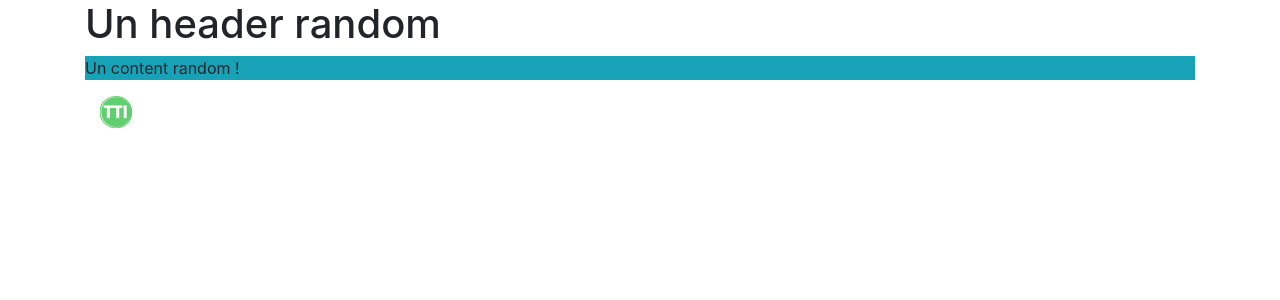
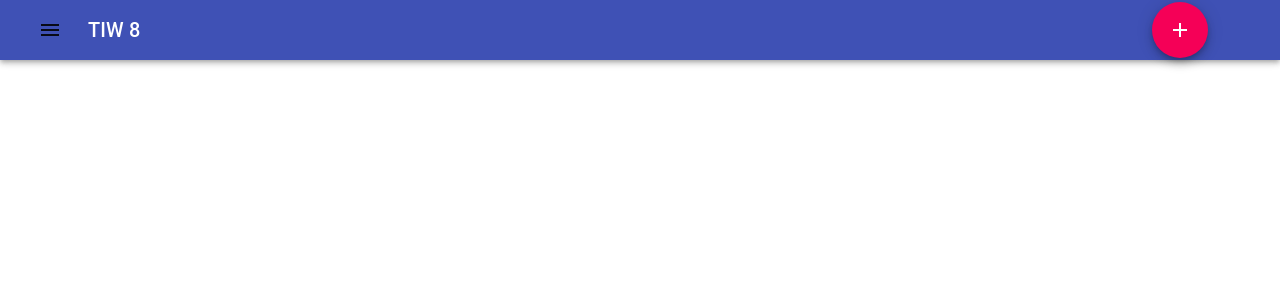
Before and after one commit to Rascaleuh/TIWBoards, a React app: page / in a window 1280 px wide. Shown: the top 300 px of the page. Built offline with nearby package versions, Linux system fonts and the light colour scheme.

Commit message:
Beginning of the Menu

```diff
--- a/package.json
+++ b/package.json
@@ -7,7 +7,7 @@
     "start": "node server/index.js",
     "test": "echo \"Error: pas de tests pour le moment\" && exit 1",
     "build": "webpack --mode production",
-    "dev": "webpack --mode development && node server/index.js"
+    "dev": "webpack --mode development --watch"
   },
   "repository": {
     "type": "git",
@@ -17,6 +17,7 @@
   "license": "ISC",
   "dependencies": {
     "@material-ui/core": "^4.11.0",
+    "@material-ui/icons": "^4.9.1",
     "bootstrap": "^4.5.2",
     "css-loader": "^4.3.0",
     "eslint": "^7.9.0",
@@ -27,6 +28,7 @@
     "eslint-plugin-react": "^7.20.0",
     "eslint-plugin-react-hooks": "^4.0.0",
     "express": "^4.17.1",
+    "material-ui-icons": "^1.0.0-beta.36",
     "react": "^16.13.1",
     "react-bootstrap": "^1.3.0",
     "react-dom": "^16.13.1",
--- /dev/null
+++ b/src/components/AppToolbar/AppToolbar.jsx
@@ -0,0 +1,67 @@
+/* eslint-disable */
+import React, {useState} from 'react';
+import AppBar from '@material-ui/core/AppBar';
+import Toolbar from '@material-ui/core/Toolbar';
+import Typography from '@material-ui/core/Typography';
+import IconButton from '@material-ui/core/IconButton';
+import Button from '@material-ui/core/Button';
+import Menu from '@material-ui/core/Menu';
+import MenuItem from '@material-ui/core/MenuItem';
+import MenuIcon from '@material-ui/icons/Menu';
+import AddIcon from '@material-ui/icons/Add';
+import Fab from '@material-ui/core/Fab';
+import { makeStyles } from '@material-ui/core/styles';
+
+const useStyles = makeStyles(() => ({
+    fabButton: {
+      position: 'absolute',
+      zIndex: 1,
+      left: '90%',
+      margin: '0 auto',
+    },
+  }));
+
+function AppToolbar({ boards, index }) {
+  const [anchorEl, setAnchorEl]=useState(null);
+  const classes = useStyles();
+
+  const handleClick = (event) => {
+    setAnchorEl(event.currentTarget);
+  };
+  const handleClose = () => {
+    setAnchorEl(null);
+  };
+
+  return (
+    <AppBar position="static">
+      <Toolbar variant="dense">
+      <Button aria-controls="menu" aria-haspopup="true" onClick={handleClick}>
+        <IconButton edge="start" color="inherit" aria-label="menu">
+          <MenuIcon />
+        </IconButton>
+      </Button>
+      <Menu
+        id="menu"
+        anchorEl={anchorEl}
+        keepMounted
+        open={Boolean(anchorEl)}
+        onClose={handleClose}
+      >
+        {
+          boards.map((board,index)=>(
+            <MenuItem onClick={handleClose} key={index}>{ board.title }</MenuItem>
+          ))
+        }
+      </Menu>
+        <Typography variant="h6" color="inherit">
+          { boards[index].title }
+        </Typography>
+        <Fab color="secondary" aria-label="add" className={classes.fabButton}>
+          <AddIcon />
+        </Fab>
+      </Toolbar>
+    </AppBar>
+  );
+}
+
+export default AppToolbar;
--- /dev/null
+++ b/src/components/Board/Board.jsx
@@ -0,0 +1,9 @@
+/* eslint-disable */
+import React from 'react';
+
+function Board() {
+    return (
+        <div className='board'></div>
+    );
+}
+export default Board;
--- a/src/components/Content/index.jsx
+++ /dev/null
@@ -1,11 +0,0 @@
-import React from 'react';
-
-function content() {
-  return (
-    <div>
-      <p className="bg-info">Un content random !</p>
-    </div>
-  );
-}
-
-export default content;
--- a/src/components/Header/index.jsx
+++ /dev/null
@@ -1,11 +0,0 @@
-import React from 'react';
-
-function header() {
-  return (
-    <div>
-      <h1 className="header">Un header random</h1>
-    </div>
-  );
-}
-
-export default header;
--- a/src/components/images.jsx
+++ /dev/null
@@ -1,13 +0,0 @@
-import React from 'react';
-// Import de l'image
-import LOGO from './logo.png';
-
-function image() {
-  return (
-    <div className="container">
-      <img src={LOGO} alt="Logo" />
-    </div>
-  );
-}
-
-export default image;
--- a/src/components/titre.jsx
+++ /dev/null
@@ -1,16 +0,0 @@
-import React from 'react';
-import Header from './Header/index';
-import Content from './Content/index';
-import Image from './images';
-
-function titre() {
-  return (
-    <div>
-      <Header />
-      <Content />
-      <Image />
-    </div>
-  );
-}
-
-export default titre;
--- /dev/null
+++ b/src/data/boards.json
@@ -0,0 +1,50 @@
+[
+    {
+      "type": "board",
+      "id": "1",
+      "title": "TIW 8",
+      "active": true,
+      "notes": "",
+      "postits":[
+        {
+          "type": "postit",
+          "board": "1",
+          "title": "TP 1",
+          "text": "Le TP porte sur des rappels de developpement Web",
+          "visible": false,
+          "color": "#CCC"
+        },
+        {
+          "type": "postit",
+          "board": "1",
+          "title": "TP 2",
+          "text": "Le TP porte sur la creation d'un outil de presentation HTML",
+          "visible": true,
+          "color": "#00E"
+        },
+        {
+          "type": "postit",
+          "board": "1",
+          "title": "TP 3",
+          "text": "Le TP 3",
+          "visible": true,
+          "color": "#00E"
+        },
+        {
+          "type": "postit",
+          "board": "1",
+          "title": "TP 4",
+          "text": "Le TP 4",
+          "visible": true,
+          "color": "#0E0"
+        }
+      ]},
+    {
+      "type": "board",
+      "board": "2",
+      "title": "Courses",
+      "active": false,
+      "notes": "",
+      "postits": []
+    }
+  ]
--- a/src/index.html
+++ b/src/index.html
@@ -4,7 +4,7 @@
   <meta charset="UTF-8">
   <meta name="viewport" content="width=device-width, initial-scale=1, maximum-scale=1">
   <meta http-equiv="X-UA-Compatible" content="ie=edge">
-  <title>React TP1</title>
+  <title>React TP2</title>
 </head>
 <body>
   <div id="root"></div>
--- a/src/index.jsx
+++ b/src/index.jsx
@@ -1,11 +1,20 @@
-import React from 'react';
+/* eslint-disable */
+import 'bootstrap/dist/css/bootstrap.min.css';
 import ReactDOM from 'react-dom';
-import Titre from './components/titre';
-import 'bootstrap/dist/css/bootstrap.min.css';
+import React, { useState } from 'react';
 
-const Index = () => (
-  <div className="container">
-    <Titre />
-  </div>
-);
-ReactDOM.render(<Index />, document.getElementById('root'));
+import AppToolbar from './components/AppToolbar/AppToolbar';
+import Board from './components/Board/Board';
+import Boards from './data/boards.json';
+
+function App() {
+  const [boards, setBoards] = useState(Boards);
+  return (
+    <>
+      <AppToolbar boards={boards} index={0} />
+      <Board board={boards} index={0}/>
+    </>
+  );
+}
+
+ReactDOM.render(<App />, document.querySelector('#root'));
```
Also changed, not shown: src/components/logo.png (deleted), 1 other file (tests, documents, lock files or other folders).
